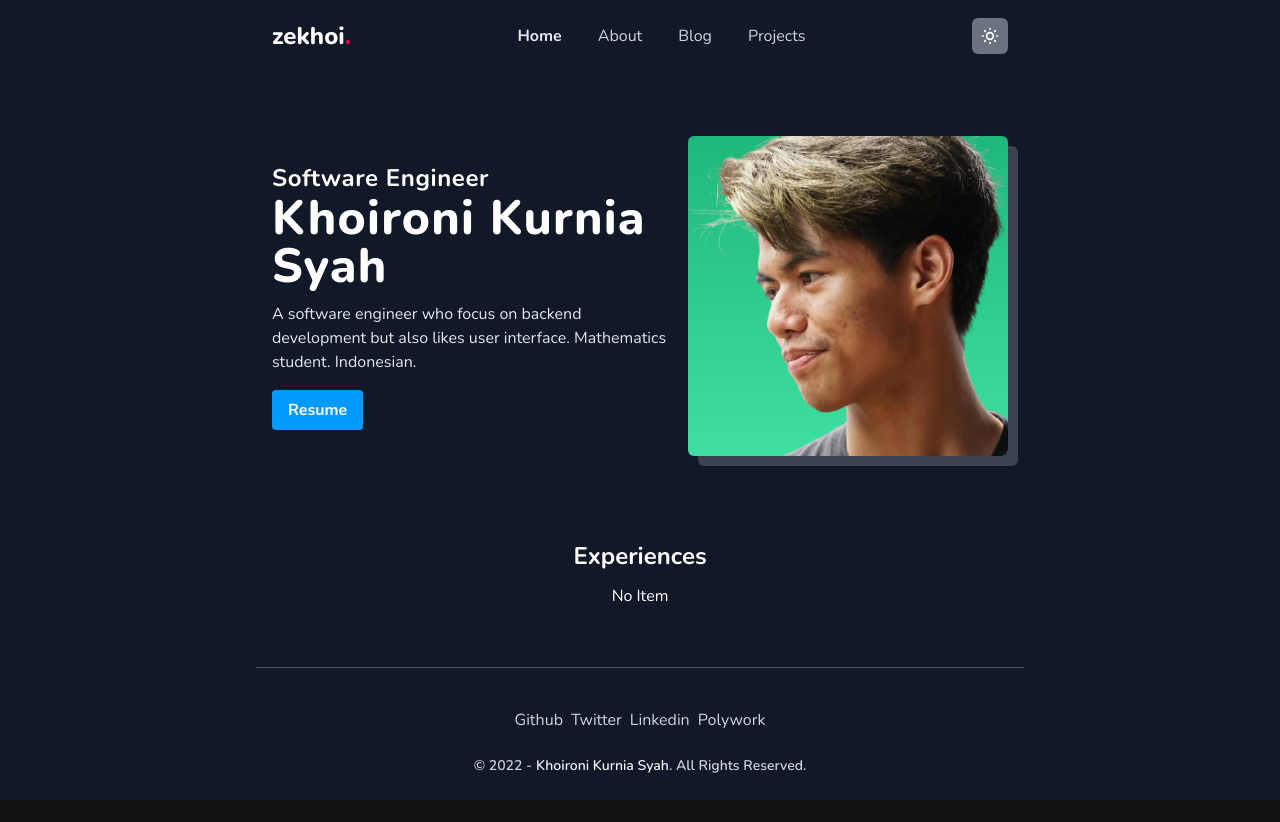
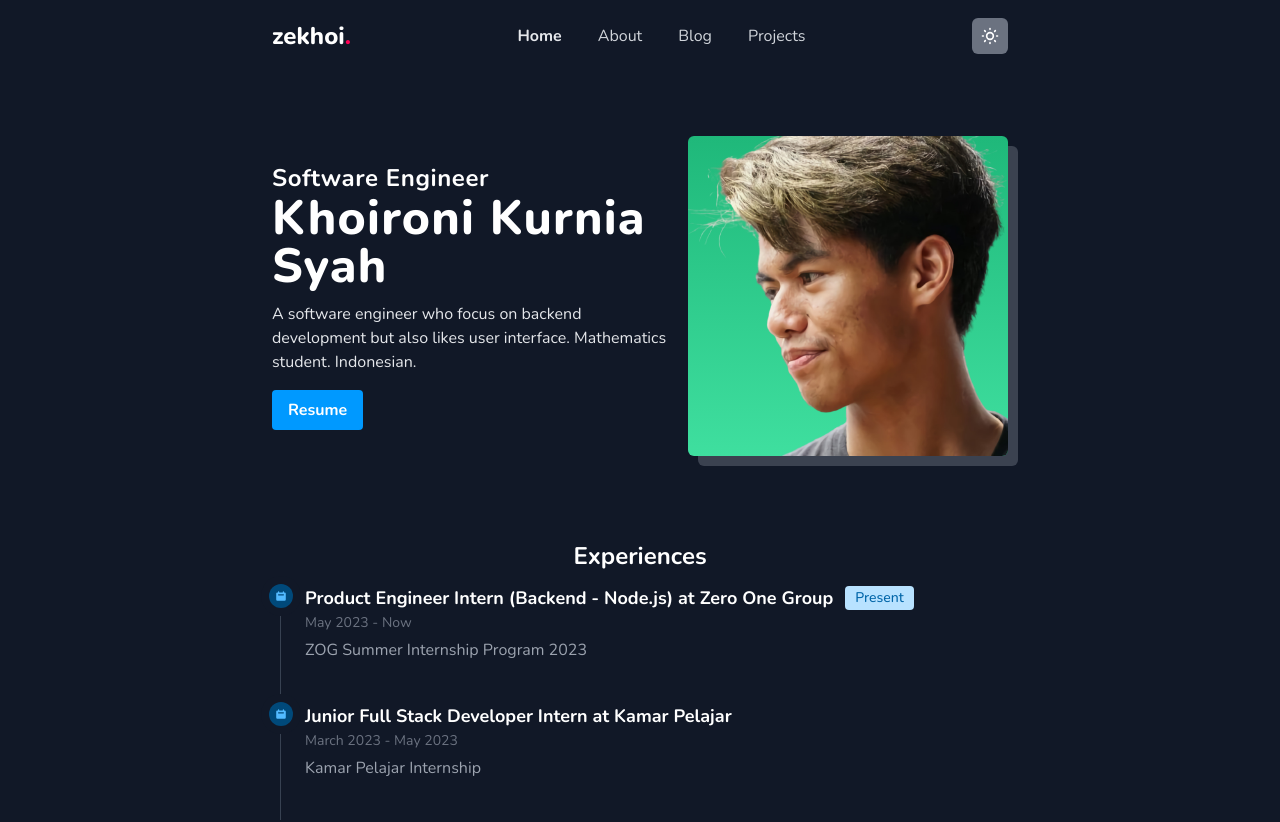
Before and after one commit to zekhoi/v3.zekhoi.dev, a Next.js app: page / in a window 1280 px wide. Shown: the top 822 px of the page. Before the commit the page ends 800 px from the top, so only its background shows below. Built offline with nearby package versions, Linux system fonts and the light colour scheme.

Commit message:
chore: update site.config.js

```diff
--- a/site.config.js
+++ b/site.config.js
@@ -34,11 +34,26 @@ module.exports = {
     "I have made some projects but i need to improve it and then I can contribute to other. I want to contribute to as many open source projects as possible.",
     "I also want to write at least once a month on Medium so that I can improve my writing and be understood by others.",
   ],
-  experiences: [],
+  experiences: [
+    {
+      startTime: "May 2023",
+      endTime: "Now",
+      role: "Product Engineer Intern (Backend - Node.js)",
+      company: "Zero One Group",
+      description: "ZOG Summer Internship Program 2023",
+    },
+    {
+      startTime: "March 2023",
+      endTime: "May 2023",
+      role: "Junior Full Stack Developer Intern",
+      company: "Kamar Pelajar",
+      description: "Kamar Pelajar Internship",
+    },
+  ],
   educations: [
     {
       startTime: "August 2022",
-      endTime: "Now",
+      endTime: "February 2023",
       role: "Fullstack Web Development",
       company: "Synrgy Academy",
       description: "Synrgy Academy Scholarship by BCA x Binar Academy Batch 5",
@@ -52,6 +67,27 @@ module.exports = {
     },
   ],
   projects: [
+    {
+      title: "RoR ChatApp",
+      image: "",
+      url: "https://github.com/zekhoi/ror-chatapp",
+      description: "Ruby on Rails Chat App",
+      stacks: ["tailwindcss", "nextjs", "vercel", "ruby", "rubyonrails"],
+    },
+    {
+      title: "Hariminggu - Harisenin Clone",
+      image: "",
+      url: "https://github.com/zekhoi/hariminggu-school",
+      description: "My personal website.",
+      stacks: ["tailwindcss", "nextjs", "vercel", "laravel", "php"],
+    },
+    {
+      title: "KostHub",
+      image: "",
+      url: "https://github.com/SYNRGY-FP-C",
+      description: "My personal website.",
+      stacks: ["tailwindcss", "nextjs", "expressjs", "vercel"],
+    },
     {
       title: "Personal Website",
       image: "",
```
